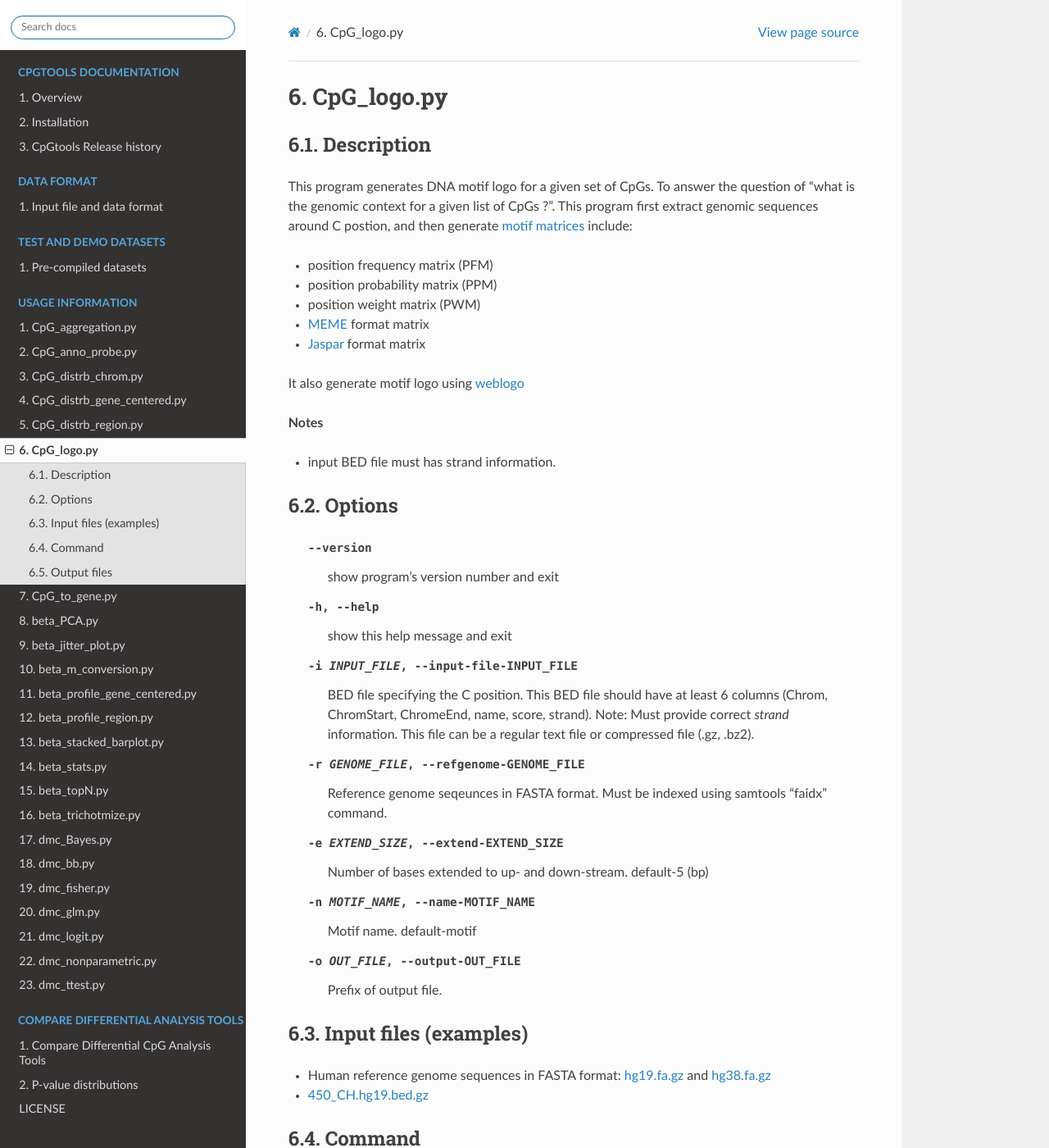
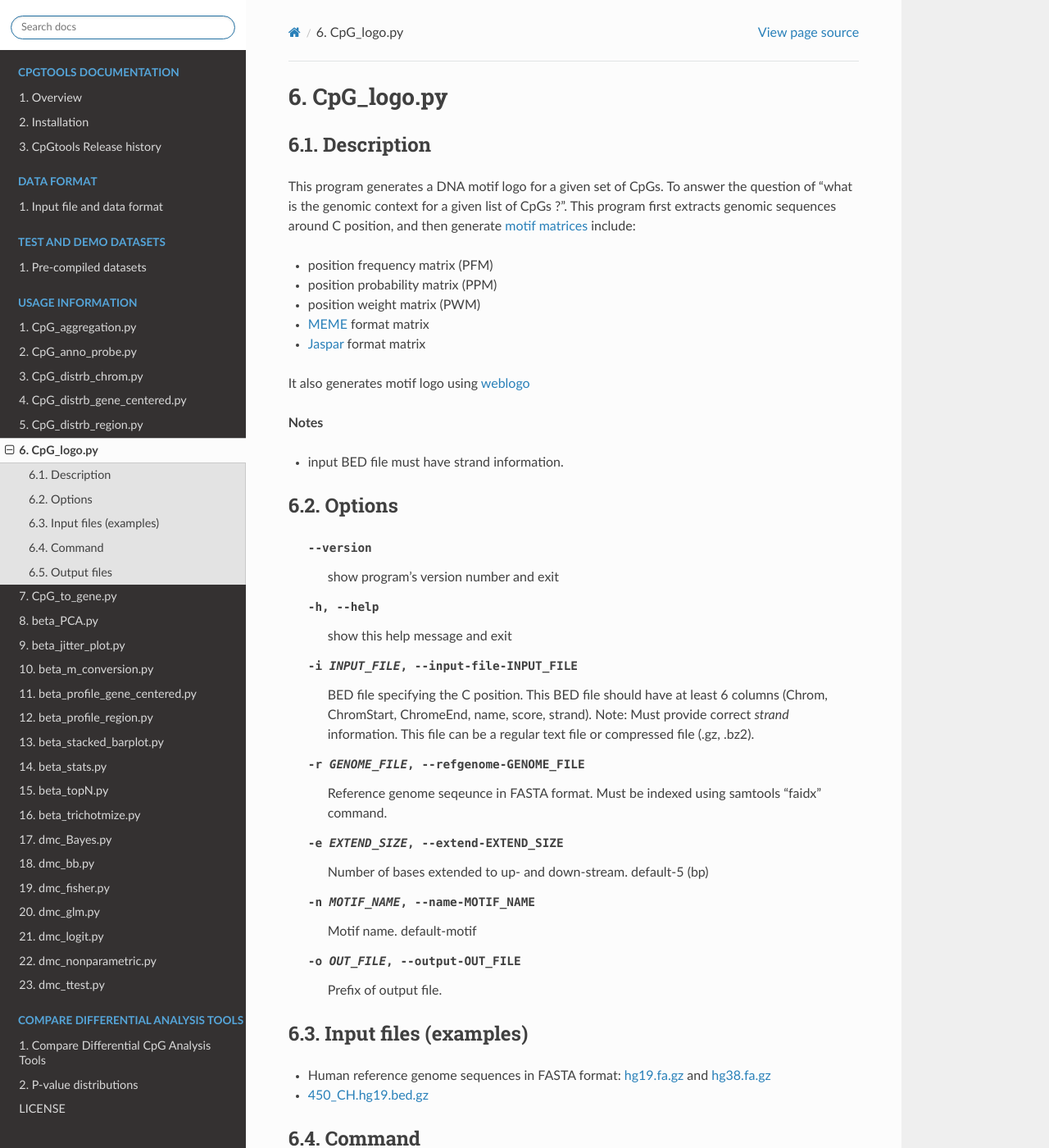
Before and after one commit to liguowang/cpgtools, a Sphinx documentation site: the page built from docs/source/demo/CpG_logo.rst, in a window 1280 px wide and 1400 px high. Shown: the whole window at 82% size. Built offline with Sphinx 7.4.7 and the Read the Docs theme 2.0.0, drawn with Linux system fonts in a browser that asks for light colours.

Commit message:
Update CpG_logo.rst
fix typos

```diff
--- a/docs/source/demo/CpG_logo.rst
+++ b/docs/source/demo/CpG_logo.rst
@@ -4,9 +4,9 @@ CpG_logo.py
 Description
 ------------
 
-This program generates DNA motif logo for a given set of CpGs. To answer the question of
-"what is the genomic context for a given list of CpGs ?". This program first extract
-genomic sequences around C postion, and then generate `motif matrices <https://en.wikipedia.org/wiki/Position_weight_matrix>`_
+This program generates a DNA motif logo for a given set of CpGs. To answer the question of
+"what is the genomic context for a given list of CpGs ?". This program first extracts
+genomic sequences around C position, and then generate `motif matrices <https://en.wikipedia.org/wiki/Position_weight_matrix>`_
 include:
 
 - position frequency matrix (PFM)
@@ -15,11 +15,11 @@ include:
 - `MEME <http://meme-suite.org/doc/meme-format.html>`_ format matrix
 - `Jaspar <http://jaspar.genereg.net/>`_ format matrix
 
-It also generate motif logo using `weblogo <https://github.com/WebLogo/weblogo>`_
+It also generates motif logo using `weblogo <https://github.com/WebLogo/weblogo>`_
 
 **Notes**
 
-- input BED file must has strand information.
+- input BED file must have strand information.
 
 Options
 --------
@@ -33,7 +33,7 @@ Options
                         correct *strand* information. This file can be a
                         regular text file or compressed file (.gz, .bz2).
   -r GENOME_FILE, --refgenome-GENOME_FILE
-                        Reference genome seqeunces in FASTA format. Must be
+                        Reference genome seqeunce in FASTA format. Must be
                         indexed using samtools "faidx" command.
   -e EXTEND_SIZE, --extend-EXTEND_SIZE
                         Number of bases extended to up- and down-stream.
```
